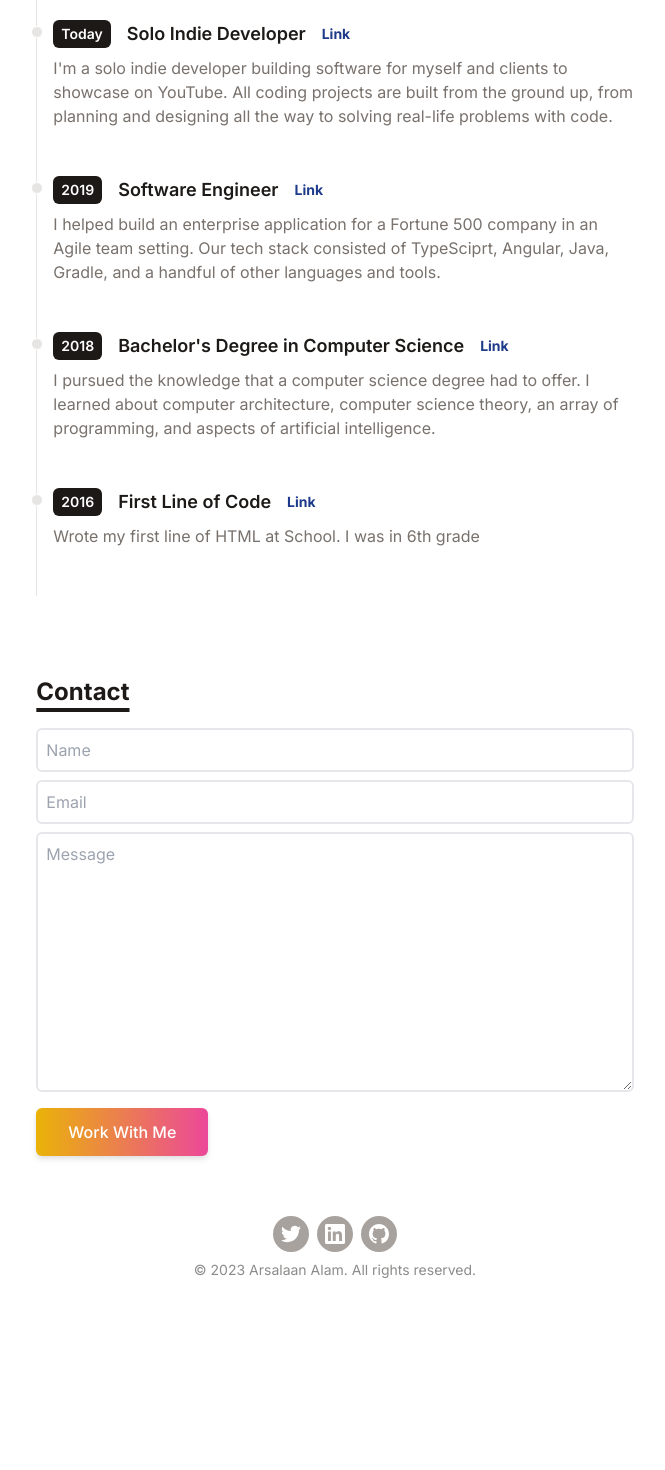
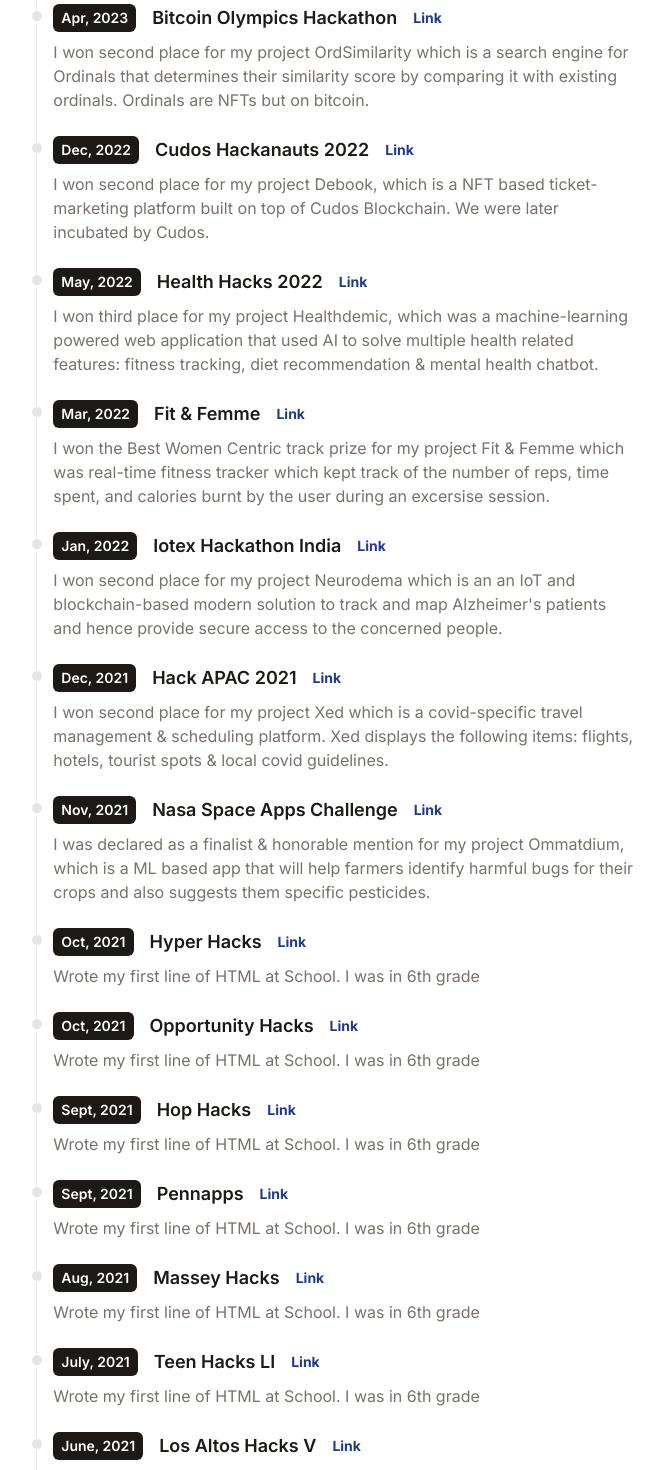
Before and after one commit to Arsalaan-Alam/website, a React (Vite) app: page / in a window 1280 px wide. Shown: the part 1440-2910 px from the top of the page, without its empty margins (305-970 px from the left). Before the commit the page ends 2740 px from the top, so only its background shows below. Built offline with nearby package versions, Linux system fonts and the light colour scheme; a web font is replaced by a local one.

Commit message:
some content updates

```diff
--- a/src/components/HackathonItem.jsx
+++ b/src/components/HackathonItem.jsx
@@ -1,19 +1,20 @@
 import React from 'react';
 
-function HackathonItem({ year, title, duration, details }) {
+function HackathonItem({ time, title, link, details }) {
    return (
       <ol className="flex flex-col md:flex-row relative border-l border-stone-200 dark:border-stone-700">
-         <li className="mb-10 ml-4">
+         <li className="mb-2 mt-2 ml-4">
             <div className="absolute w-3 h-3 bg-stone-200 rounded-full mt-1.5 -left-1.5 border border-white dark:border-stone-900 dark:bg-stone-700" />
+
             <p className="flex flex-wrap gap-4 flex-row items-center justify-start text-xs md:text-sm">
                <span className="inline-block px-2 py-1 font-semibold text-white dark:text-stone-900 bg-stone-900 dark:bg-white rounded-md">
-                  {year}
+                  {time}
                </span>
                <h3 className="text-lg font-semibold text-stone-900 dark:text-white">
                   {title}
                </h3>
                <div className="my-1 text-sm font-bold leading-none text-blue-900 dark:text-stone-500">
-                  <a href={duration}>Link</a>
+                  <a href={link} target='_blank'>Link</a>
                </div>
             </p>
             <p className="my-2 text-base font-normal text-stone-500 dark:text-stone-400">
--- a/src/components/Hackathons.jsx
+++ b/src/components/Hackathons.jsx
@@ -7,12 +7,12 @@ function Timeline(){
     return (
         <div className='flex flex-col md:flex-row justify-center my-20'>
          <div className='w-full md:w-7/12'>
-         <Title>Winning List</Title>
+         <Title>Victory List ✌️</Title>
             {hackathons.map(item => (
                 <HackathonItem
-                year = {item.year}
+                time = {item.time}
                 title = {item.title}
-                duration = {item.duration}
+                link = {item.link}
                 details= {item.details}
                 />
             ))}
--- a/src/data/hackathons.js
+++ b/src/data/hackathons.js
@@ -1,37 +1,128 @@
 export default [
     {
-       year: 'Today',
-       title: 'YouTube Content Creator',
-       duration: 'https://www.youtube.com/watch?v=z65Flj8PBq8&list=RDbncb3dm8K7g&index=4',
+       time: 'June, 2023',
+       title: 'FVM Dataverse Hack',
+       link: 'https://devpost.com/software/dmedico',
        details:
-          'My humble attempt at building my version of the digital world one step at a time by documenting my coding journey and creating software engineering and computer science content to help those coming behind me.',
+          'I won the Spheron track prize for my project DMedico which is a Decentralized Platform for secure file transfers between medics and patient. Implemented encryption on the filecoin virtual machine.',
     },
     {
-         year: 'Today',
-         title: 'Solo Indie Developer',
-         duration: '4 years',
+         time: 'Apr, 2023',
+         title: 'Bitcoin Olympics Hackathon',
+         link: 'https://devpost.com/software/ordsimilarity',
          details:
-             "I'm a solo indie developer building software for myself and clients to showcase on YouTube. All coding projects are built from the ground up, from planning and designing all the way to solving real-life problems with code.",
+             "I won second place for my project OrdSimilarity which is a search engine for Ordinals that determines their similarity score by comparing it with existing ordinals. Ordinals are NFTs but on bitcoin. ",
      },
      {
-         year: '2019',
-         title: 'Software Engineer',
-         duration: '2 years',
+         time: 'Dec, 2022',
+         title: 'Cudos Hackanauts 2022',
+         link: 'https://github.com/yummyweb/cudos-hackathon',
          details:
-             'I helped build an enterprise application for a Fortune 500 company in an Agile team setting. Our tech stack consisted of TypeSciprt, Angular, Java, Gradle, and a handful of other languages and tools.',
+             'I won second place for my project Debook, which is a NFT based ticket-marketing platform built on top of Cudos Blockchain. We were later incubated by Cudos.',
      },
      {
-         year: '2018',
-         title: "Bachelor's Degree in Computer Science",
-         duration: '5 years',
+         time: 'May, 2022',
+         title: "Health Hacks 2022",
+         link: 'https://devpost.com/software/mental-health-bot-idgj9t',
          details:
-             'I pursued the knowledge that a computer science degree had to offer. I learned about computer architecture, computer science theory, an array of programming, and aspects of artificial intelligence.',
+             'I won third place for my project Healthdemic, which was a machine-learning powered web application that used AI to solve multiple health related features: fitness tracking, diet recommendation & mental health chatbot.',
      },
      {
-         year: '2016',
-         title: 'First Line of Code',
-         duration: 'the beginning',
+         time: 'Mar, 2022',
+         title: 'Fit & Femme',
+         link: 'https://devpost.com/software/fit-femme',
          details:
-             "Wrote my first line of HTML at School. I was in 6th grade",
+             "I won the Best Women Centric track prize for my project Fit & Femme which was real-time fitness tracker which kept track of the number of reps, time spent, and calories burnt by the user during an excersise session.",
      },
+     {
+        time: 'Jan, 2022',
+        title: 'Iotex Hackathon India',
+        link: 'https://github.com/yummyweb/Neurodema',
+        details:
+            "I won second place for my project Neurodema which is an an IoT and blockchain-based modern solution to track and map Alzheimer's patients and hence provide secure access to the concerned people. ",
+    },
+    {
+        time: 'Dec, 2021',
+        title: 'Hack APAC 2021',
+        link: 'https://devpost.com/software/xed-y829rq',
+        details:
+            "I won second place for my project Xed which is a covid-specific travel management & scheduling platform. Xed displays the following items: flights, hotels, tourist spots & local covid guidelines.",
+    },
+    {
+        time: 'Nov, 2021',
+        title: 'Nasa Space Apps Challenge',
+        link: 'the beginning',
+        details:
+            "I was declared as a finalist & honorable mention for my project Ommatdium, which is a ML based app that will help farmers identify harmful bugs for their crops and also suggests them specific pesticides.",
+    },
+    {
+        time: 'Oct, 2021',
+        title: 'Hyper Hacks',
+        link: 'the beginning',
+        details:
+            "Wrote my first line of HTML at School. I was in 6th grade",
+    },
+    {
+        time: 'Oct, 2021',
+        title: 'Opportunity Hacks',
+        link: 'the beginning',
+        details:
+            "Wrote my first line of HTML at School. I was in 6th grade",
+    },
+    {
+        time: 'Sept, 2021',
+        title: 'Hop Hacks',
+        link: 'the beginning',
+        details:
+            "Wrote my first line of HTML at School. I was in 6th grade",
+    },
+    {
+        time: 'Sept, 2021',
+        title: 'Pennapps',
+        link: 'the beginning',
+        details:
+            "Wrote my first line of HTML at School. I was in 6th grade",
+    },
+    {
+        time: 'Aug, 2021',
+        title: 'Massey Hacks',
+        link: 'the beginning',
+        details:
+            "Wrote my first line of HTML at School. I was in 6th grade",
+    },
+    {
+        time: 'July, 2021',
+        title: 'Teen Hacks LI',
+        link: 'the beginning',
+        details:
+            "Wrote my first line of HTML at School. I was in 6th grade",
+    },
+    {
+        time: 'June, 2021',
+        title: 'Los Altos Hacks V',
+        link: 'the beginning',
+        details:
+            "Wrote my first line of HTML at School. I was in 6th grade",
+    },
+    {
+        time: 'April, 2021',
+        title: 'Alpha Hacks',
+        link: 'the beginning',
+        details:
+            "Wrote my first line of HTML at School. I was in 6th grade",
+    },
+    {
+        time: 'March, 2021',
+        title: 'Merge Hackathon',
+        link: 'the beginning',
+        details:
+            "Wrote my first line of HTML at School. I was in 6th grade",
+    },
+    {
+        time: 'Jan, 2021',
+        title: 'Hack Violet',
+        link: 'the beginning',
+        details:
+            "Wrote my first line of HTML at School. I was in 6th grade",
+    },
  ]
```
